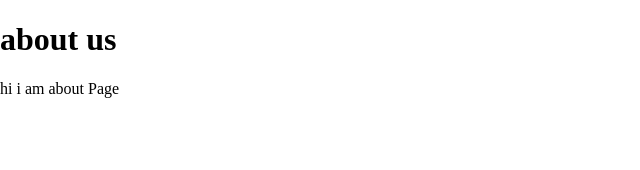
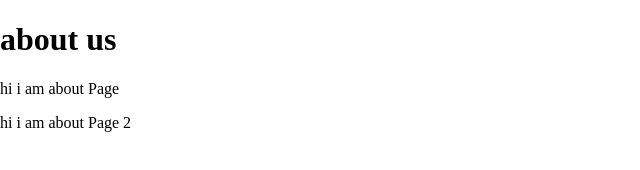
Before and after one commit to Prince-mishra18/learning-git, a plain HTML site: page about.html in a window 1280 px wide. Shown: the whole page, without its empty margins (0-640 px from the left). Drawn offline with Linux system fonts and the light colour scheme.

Commit message:
add paragraph

```diff
--- a/about.html
+++ b/about.html
@@ -9,5 +9,6 @@
 <body>
     <h1>about us</h1>
     <p>hi i am about Page</p>
+       <p>hi i am about Page 2</p>
 </body>
 </html>
```
